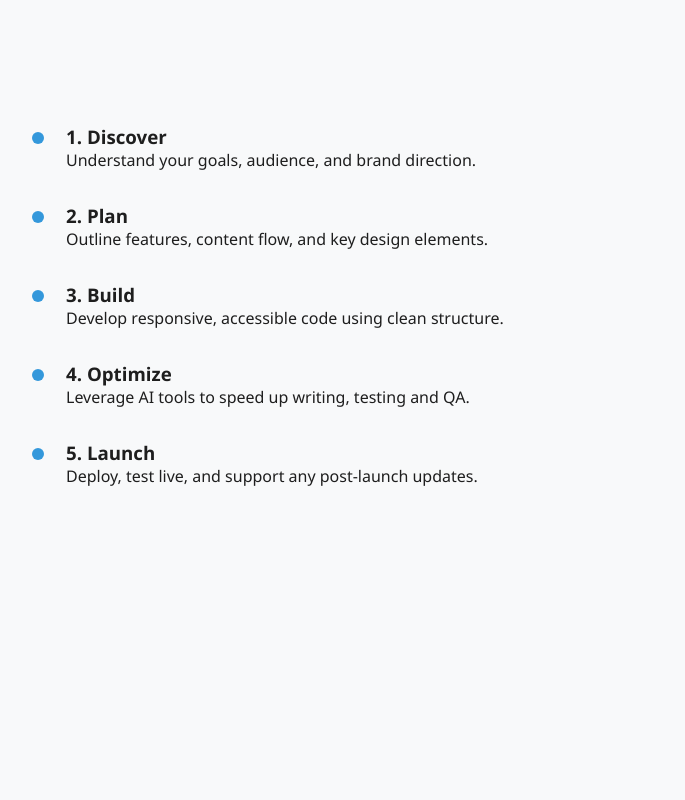
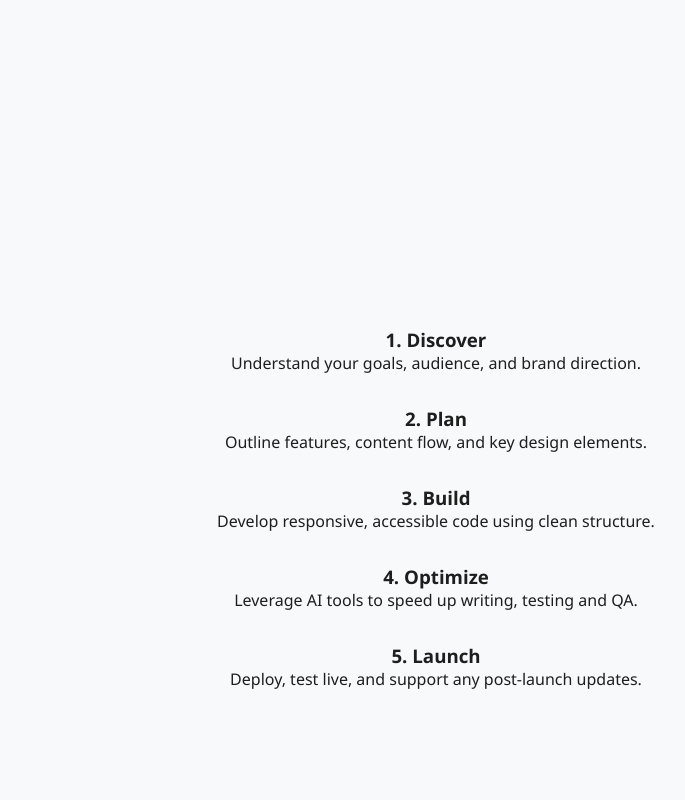
Before and after one commit to EE-Projects-Plus/Portfolio, a plain HTML site: page index.html in a window 1280 px wide. Shown: the part 1540-2340 px from the top of the page, without its empty margins (204-889 px from the left). Drawn offline with nearby package versions, Linux system fonts and the light colour scheme.

Commit message:
Add files via upload

```diff
--- a/style.css
+++ b/style.css
@@ -169,27 +169,27 @@ a:hover {
 }
 
 .timeline {
-  position: relative;
-  margin-left: 1rem;
-  padding-left: 1rem;
+  display: flex;
+  flex-direction: column;
+  align-items: center;
+  justify-content: center;
+  min-height: 100dvh;
+  padding: 2rem;
+  margin: 0 auto;
 }
 
 .step {
+  max-width: 600px;
+  text-align: center;
   margin-bottom: 2rem;
-  padding-left: 1rem;
   position: relative;
 }
 
 .step::before {
-  content: '';
-  position: absolute;
-  left: -1.1rem;
-  top: 0.5rem;
-  width: 12px;
-  height: 12px;
-  background: var(--accent);
-  border-radius: 50%;
+  left: 50%;
+  transform: translateX(-50%);
 }
+
 
 .filler-intro {
   height: 100dvh;
```
